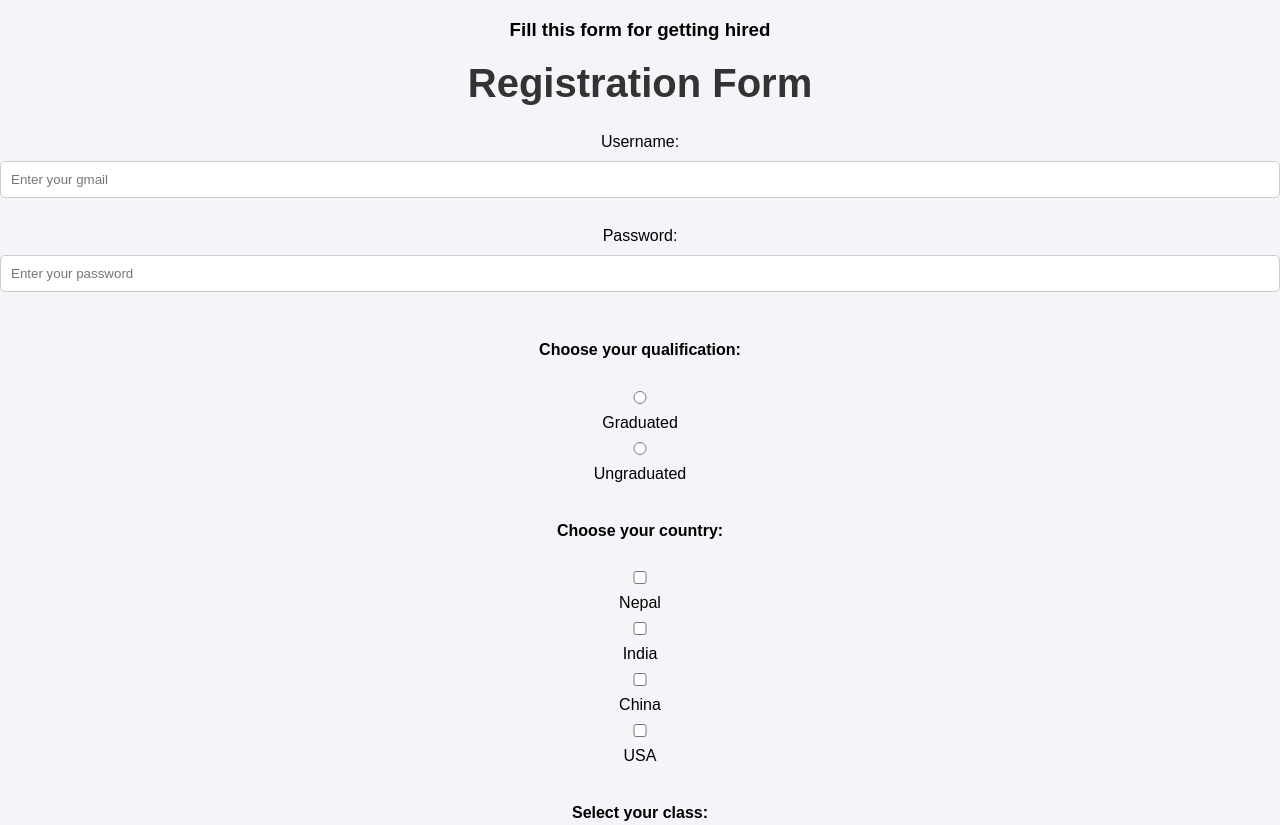
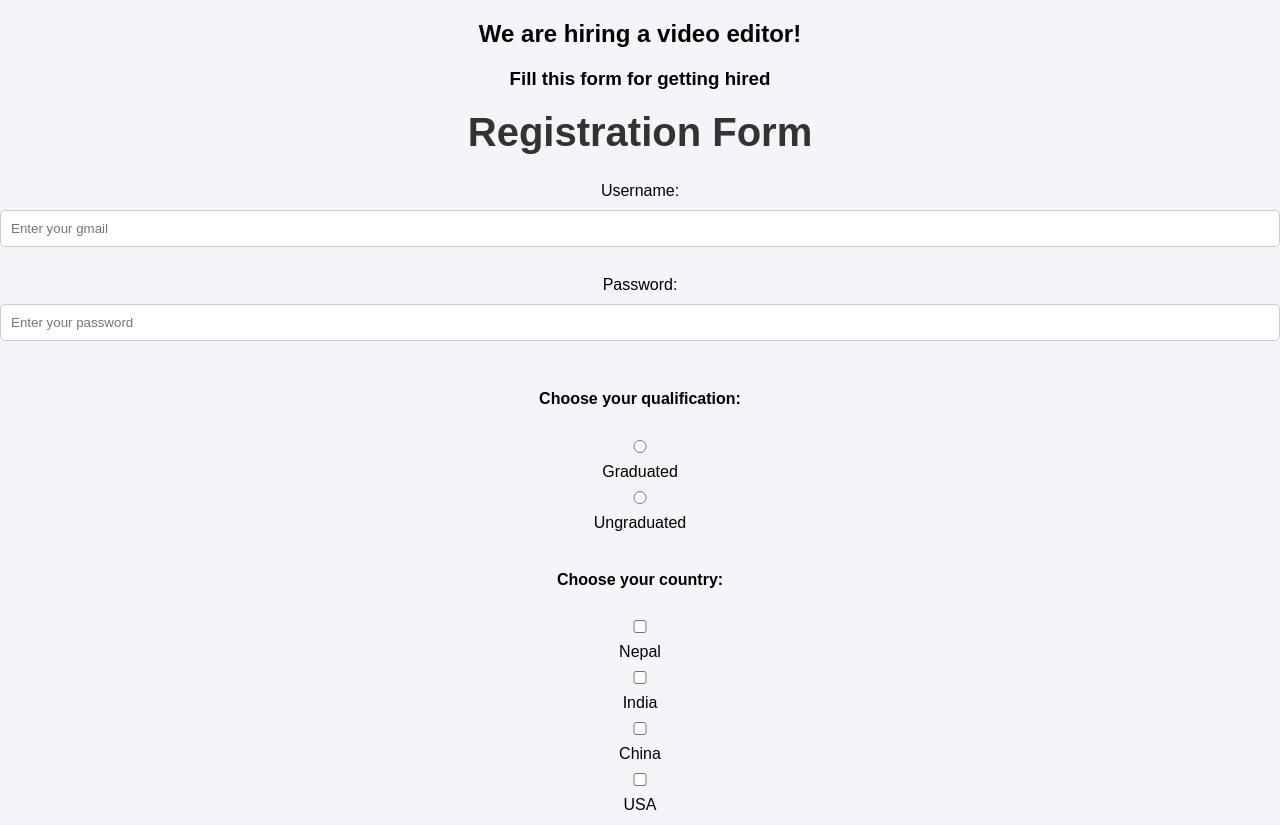
Before and after one commit to shivam-website/shivam-s-web, a plain HTML site: page index.html in a window 1280 px wide. Shown: the top 825 px of the page. Drawn offline with Linux system fonts and the light colour scheme.

Commit message:
Update index.html

```diff
--- a/index.html
+++ b/index.html
@@ -4,6 +4,7 @@
   <meta charset="UTF-8">
   <meta name="viewport" content="width=device-width, initial-scale=1.0">
   <title>We are hiring a video editor </title>
+  <h2>We are hiring a video editor!</h2>
   <h3>Fill this form for getting hired</h3>
   <link rel="stylesheet" href=" project_style.css">
 </head>
```
